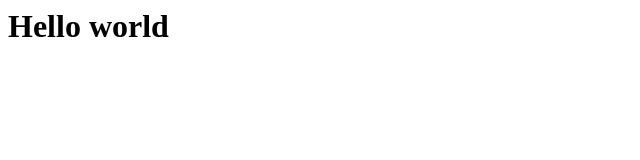
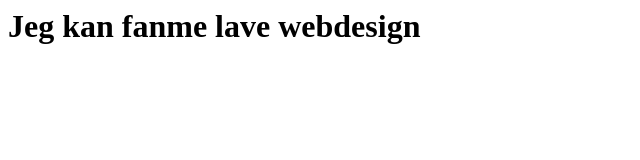
Before and after one commit to Theabea/Course-test, a plain HTML site: page site/index.html in a window 1280 px wide. Shown: the whole page, without its empty margins (0-640 px from the left). Drawn offline with Linux system fonts and the light colour scheme.

Commit message:
small change.

```diff
--- a/site/index.html
+++ b/site/index.html
@@ -3,6 +3,6 @@
     <title>Hello world</title>
 </head>
 <body>
-   <h1>Hello world</h1>
+   <h1>Jeg kan fanme lave webdesign</h1>
 </body>
 </html>
```
